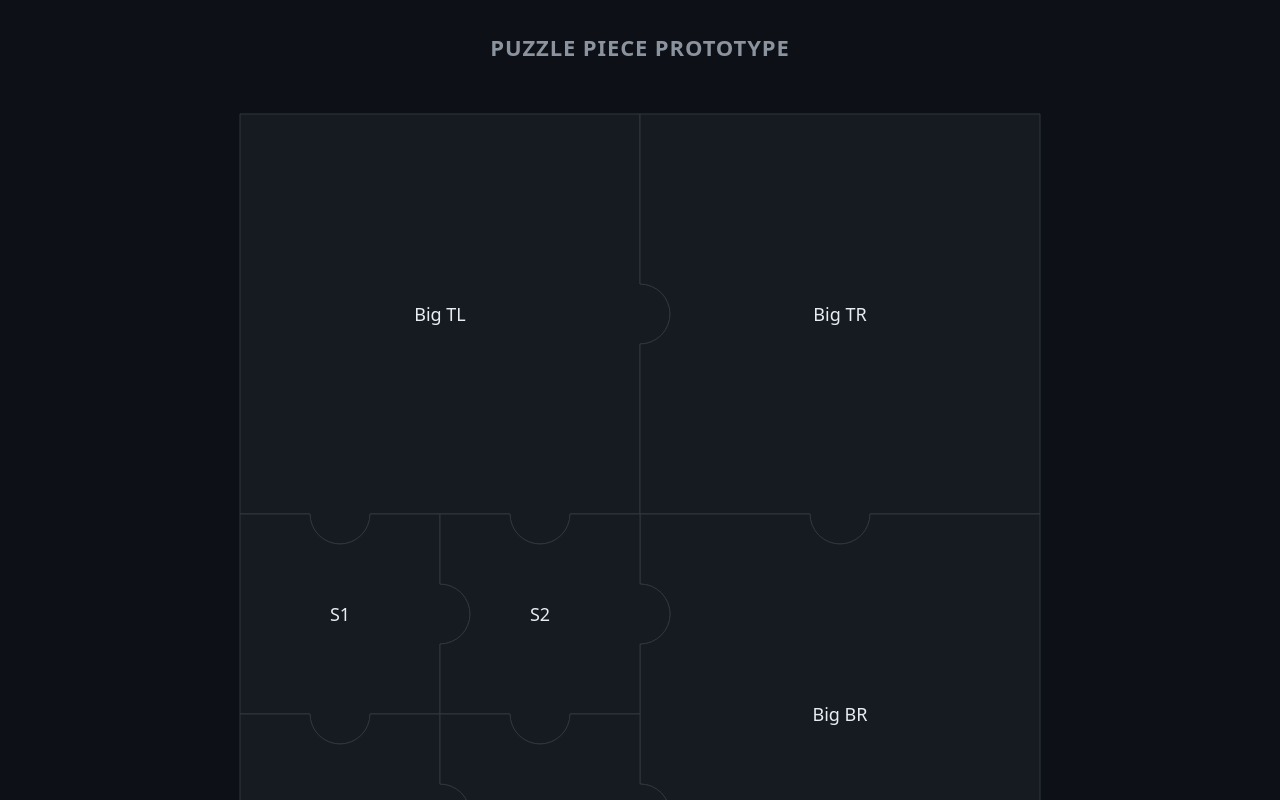
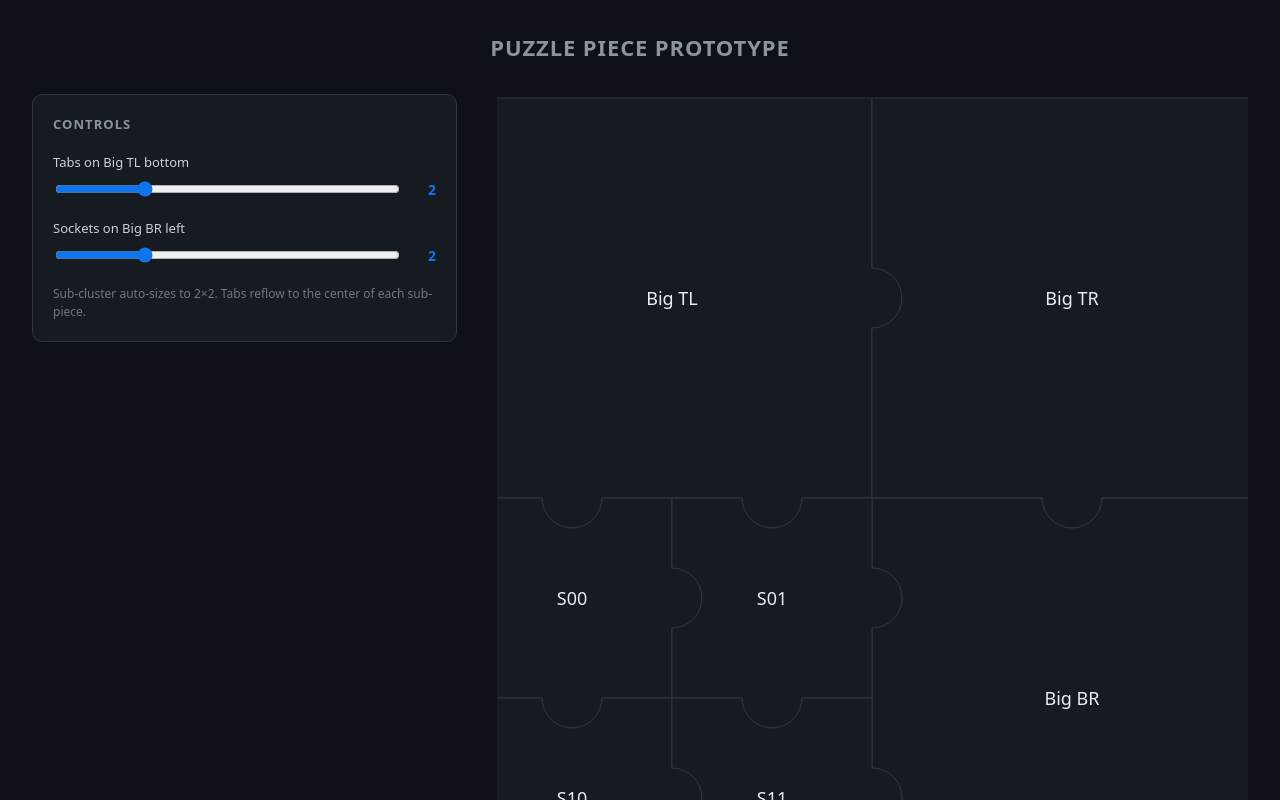
Before and after one commit to burakTanBilgi/reactpuzzlepiece, a React (Vite) app: page / in a window 1280 px wide. Shown: the top 800 px of the page. Built offline with nearby package versions, Linux system fonts and the light colour scheme.

Commit message:
Z the number of tabs are increasable but via addition of pieces

```diff
--- a/src/App.css
+++ b/src/App.css
@@ -3,8 +3,7 @@
   display: flex;
   flex-direction: column;
   align-items: center;
-  justify-content: center;
-  gap: 48px;
+  gap: 32px;
   padding: 32px;
 }
 
@@ -17,8 +16,77 @@
   color: #8b949e;
 }
 
-.stage__hint {
+.stage__layout {
+  display: flex;
+  gap: 40px;
+  align-items: flex-start;
+  max-width: 100%;
+}
+
+.controls {
+  display: flex;
+  flex-direction: column;
+  gap: 20px;
+  padding: 20px;
+  background: var(--surface);
+  border: 1px solid var(--stroke-idle);
+  border-radius: 10px;
+  min-width: 260px;
+  position: sticky;
+  top: 32px;
+}
+
+.controls__title {
   margin: 0;
+  font-size: 13px;
+  font-weight: 600;
+  text-transform: uppercase;
+  letter-spacing: 0.08em;
+  color: #8b949e;
+}
+
+.controls__field {
+  display: flex;
+  flex-direction: column;
+  gap: 8px;
+}
+
+.controls__label {
+  font-size: 13px;
+  color: #c9d1d9;
+}
+
+.controls__row {
+  display: flex;
+  align-items: center;
+  gap: 12px;
+}
+
+.controls__row input[type='range'] {
+  flex: 1;
+  accent-color: var(--stroke-hover);
+  cursor: pointer;
+}
+
+.controls__value {
+  min-width: 22px;
+  text-align: right;
+  font-variant-numeric: tabular-nums;
+  color: var(--stroke-hover);
+  font-weight: 600;
   font-size: 14px;
+}
+
+.controls__hint {
+  margin: 0;
+  font-size: 12px;
   color: #6e7681;
+  line-height: 1.5;
 }
+
+.board-wrap {
+  display: flex;
+  align-items: flex-start;
+  justify-content: center;
+  overflow: auto;
+}
--- a/src/App.jsx
+++ b/src/App.jsx
@@ -1,28 +1,35 @@
+import { useMemo, useState } from 'react';
 import PuzzleBoard from './PuzzleBoard.jsx';
 import './App.css';
+
+const SMALL_W = 200;
+const SMALL_H = 200;
+const BIG_W = 400;
+const BIG_H = 400;
+
+function buildPieces(cols, rows) {
+  const clusterW = cols * SMALL_W;
+  const clusterH = rows * SMALL_H;
 
   const pieces = [
     {
       id: 'big-tl',
       x: 0,
       y: 0,
-    w: 400,
-    h: 400,
+      w: clusterW,
+      h: BIG_H,
       label: 'Big TL',
       sides: {
         right: 'tab',
-      bottom: [
-        { pos: 0.25, type: 'tab' },
-        { pos: 0.75, type: 'tab' },
-      ],
+        bottom: { count: cols, type: 'tab' },
       },
     },
     {
       id: 'big-tr',
-    x: 400,
+      x: clusterW,
       y: 0,
-    w: 400,
-    h: 400,
+      w: BIG_W,
+      h: BIG_H,
       label: 'Big TR',
       sides: {
         left: 'socket',
@@ -31,81 +38,93 @@ const pieces = [
     },
     {
       id: 'big-br',
-    x: 400,
-    y: 400,
-    w: 400,
-    h: 400,
+      x: clusterW,
+      y: BIG_H,
+      w: BIG_W,
+      h: clusterH,
       label: 'Big BR',
       sides: {
         top: 'socket',
-      left: [
-        { pos: 0.25, type: 'socket' },
-        { pos: 0.75, type: 'socket' },
-      ],
-    },
-  },
-  {
-    id: 's1',
-    x: 0,
-    y: 400,
-    w: 200,
-    h: 200,
-    label: 'S1',
-    sides: {
-      top: 'socket',
-      right: 'tab',
-      bottom: 'tab',
-    },
-  },
-  {
-    id: 's2',
-    x: 200,
-    y: 400,
-    w: 200,
-    h: 200,
-    label: 'S2',
-    sides: {
-      top: 'socket',
-      left: 'socket',
-      right: 'tab',
-      bottom: 'tab',
-    },
-  },
-  {
-    id: 's3',
-    x: 0,
-    y: 600,
-    w: 200,
-    h: 200,
-    label: 'S3',
-    sides: {
-      top: 'socket',
-      right: 'tab',
-    },
-  },
-  {
-    id: 's4',
-    x: 200,
-    y: 600,
-    w: 200,
-    h: 200,
-    label: 'S4',
-    sides: {
-      top: 'socket',
-      left: 'socket',
-      right: 'tab',
+        left: { count: rows, type: 'socket' },
       },
     },
   ];
 
+  for (let row = 0; row < rows; row++) {
+    for (let col = 0; col < cols; col++) {
+      const sides = {
+        top: 'socket',
+        right: 'tab',
+      };
+      if (row < rows - 1) sides.bottom = 'tab';
+      if (col > 0) sides.left = 'socket';
+
+      pieces.push({
+        id: `s-${row}-${col}`,
+        x: col * SMALL_W,
+        y: BIG_H + row * SMALL_H,
+        w: SMALL_W,
+        h: SMALL_H,
+        label: `S${row}${col}`,
+        sides,
+      });
+    }
+  }
+
+  return pieces;
+}
+
 export default function App() {
+  const [cols, setCols] = useState(2);
+  const [rows, setRows] = useState(2);
+
+  const pieces = useMemo(() => buildPieces(cols, rows), [cols, rows]);
+
   return (
     <main className="stage">
       <h1 className="stage__title">Puzzle Piece Prototype</h1>
+
+      <div className="stage__layout">
+        <aside className="controls">
+          <h2 className="controls__title">Controls</h2>
+
+          <label className="controls__field">
+            <span className="controls__label">Tabs on Big TL bottom</span>
+            <div className="controls__row">
+              <input
+                type="range"
+                min={1}
+                max={5}
+                value={cols}
+                onChange={(e) => setCols(Number(e.target.value))}
+              />
+              <output className="controls__value">{cols}</output>
+            </div>
+          </label>
+
+          <label className="controls__field">
+            <span className="controls__label">Sockets on Big BR left</span>
+            <div className="controls__row">
+              <input
+                type="range"
+                min={1}
+                max={5}
+                value={rows}
+                onChange={(e) => setRows(Number(e.target.value))}
+              />
+              <output className="controls__value">{rows}</output>
+            </div>
+          </label>
+
+          <p className="controls__hint">
+            Sub-cluster auto-sizes to {cols}×{rows}. Tabs reflow to the center of each sub-piece.
+          </p>
+        </aside>
+
+        <div className="board-wrap">
           <PuzzleBoard pieces={pieces} />
-      <p className="stage__hint">
-        Hover a piece — the outline traces its full outer shape.
-      </p>
+        </div>
+      </div>
     </main>
   );
 }
--- a/src/PuzzlePiece.jsx
+++ b/src/PuzzlePiece.jsx
@@ -3,6 +3,13 @@ const KNOB_R = 30;
 const FLAT = 'flat';
 const TAB = 'tab';
 const SOCKET = 'socket';
+
+export function evenlySpaced(count, type) {
+  return Array.from({ length: count }, (_, i) => ({
+    pos: (2 * i + 1) / (2 * count),
+    type,
+  }));
+}
 
 function normalizeSide(side) {
   if (!side || side === FLAT) return [];
@@ -10,6 +17,9 @@ function normalizeSide(side) {
   if (side === SOCKET) return [{ pos: 0.5, type: SOCKET }];
   if (Array.isArray(side)) {
     return side.map((k) => ({ pos: k.pos, type: k.type }));
+  }
+  if (typeof side === 'object' && side.count > 0 && side.type) {
+    return evenlySpaced(side.count, side.type);
   }
   return [];
 }
```
Lines whose indentation alone changed are shown as unchanged.
